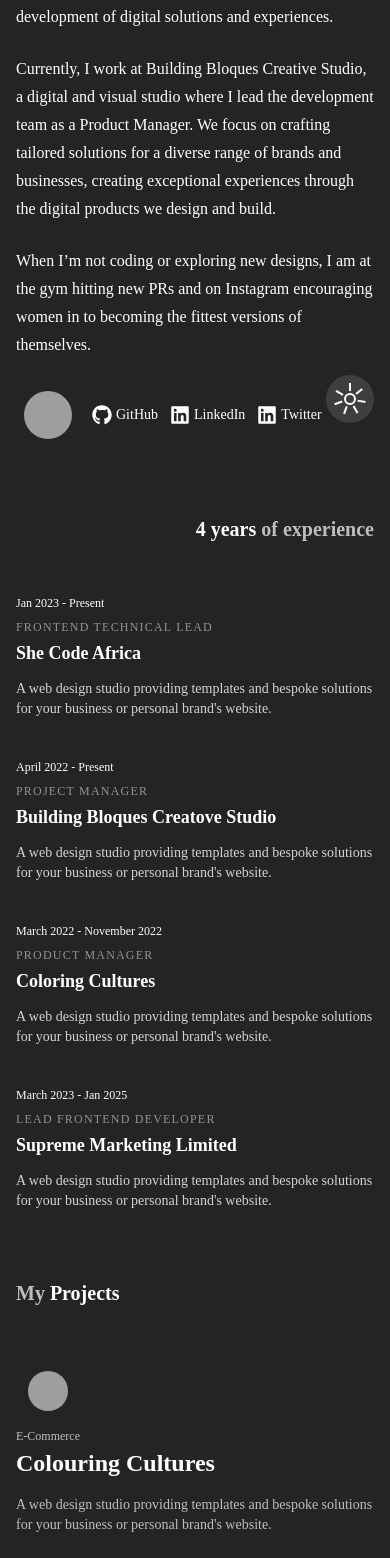
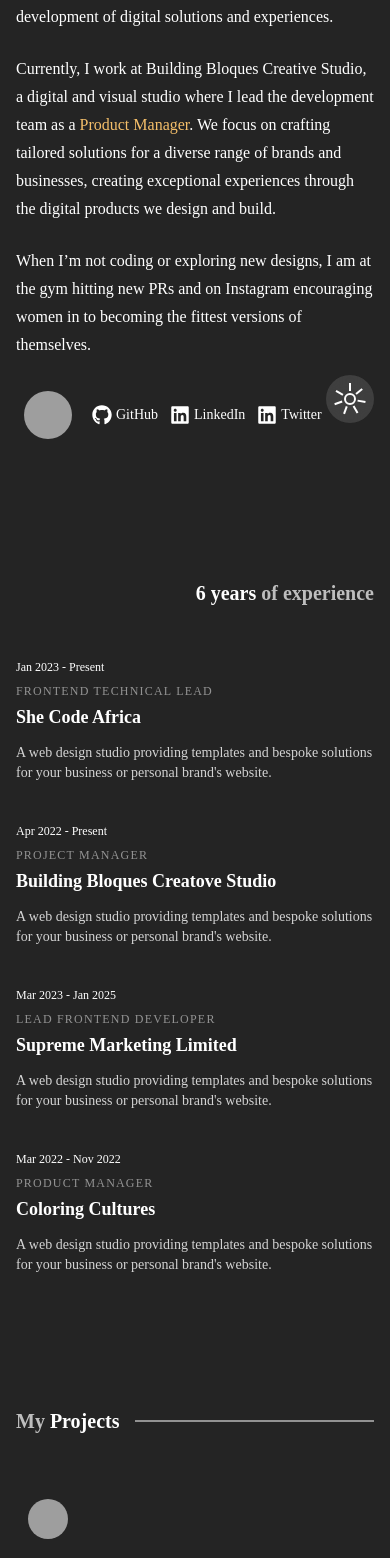
Before and after one commit to Lilianada/Quickview, a React (Create React App) app: page / in a window 390 px wide. Shown: the part 405-1963 px from the top of the page. Built offline with nearby package versions, Linux system fonts and the light colour scheme; grey boxes are pictures that could not be loaded.

Commit message:
redesigned mobile section headers

```diff
--- a/src/components/About.jsx
+++ b/src/components/About.jsx
@@ -7,7 +7,7 @@
 
   return (
     <section>
-      <div id="about" className="mb-16 lg:hidden">
+      <div id="about" className="mb-32 lg:hidden">
         <h1 className={`text-[58px] leading-[56px] font-bold mb-8 w-1/2`}>
           I'm a Product Manager.
         </h1>
@@ -22,8 +22,8 @@
           </p>
           <p className="leading-7">
             Currently, I work at Building Bloques Creative Studio, a digital and
-            visual studio where I lead the development team as a Product
-            Manager. We focus on crafting tailored solutions for a diverse range
+            visual studio where I lead the development team as a  <span style={{ color: theme.accent }}>Product
+            Manager</span>. We focus on crafting tailored solutions for a diverse range
             of brands and businesses, creating exceptional experiences through
             the digital products we design and build.
           </p>
@@ -90,8 +90,8 @@
           <div className={`text-base flex my-6`}>
             <p className="w-1/2 text-justify">
               Currently, I work at Building Bloques Creative Studio, a digital
-              and visual studio where I lead the development team as a Product
-              Manager. We focus on crafting tailored solutions for a diverse
+              and visual studio where I lead the development team as a  <span style={{ color: theme.accent }}>Product
+              Manager</span>. We focus on crafting tailored solutions for a diverse
               range of brands and businesses, creating exceptional experiences
               through the digital products we design and build.
             </p>
--- a/src/components/Experience.jsx
+++ b/src/components/Experience.jsx
@@ -6,12 +6,12 @@
     <section>
       <div
         id="experience"
-        className="mb-16 lg:my-12 lg:mb-0 lg:min-h-screen"
+        className="mb-32 lg:min-h-screen"
       >
         <h2
           className={`text-[20px] leading-[36px] font-semibold mb-12 text-right lg:text-[70px] lg:font-[900] lg:leading-[70px] lg:w-3/4 ml-auto`}
         >
-          <span>4 years </span>
+          <span>6 years </span>
           <span className="opacity-70">of experience</span>{" "}
         </h2>
 
--- a/src/components/Now.jsx
+++ b/src/components/Now.jsx
@@ -3,9 +3,17 @@
 const Now = () => {
   return (
     <section>
-      <div id="now" className="">
+      <div id="now" className="mb-32">
+        <div className="lg:hidden grid items-center col-span-2 grid-cols-[auto_1fr] gap-4 mb-12">
+          <h2
+            className={`text-[20px] leading-[36px] font-semibold text-left lg:text-[70px] lg:font-[900] lg:leading-[70px] lg:w-1/3 `}
+          >
+            Now
+          </h2>
+          <span className="inline-block h-[1.5px] bg-current opacity-50 transition-all duration-300 w-full" />
+        </div>
         <h2
-          className={`text-[20px] leading-[36px] font-semibold mb-12 text-left lg:text-[70px] lg:font-[900] lg:leading-[70px] lg:w-1/3 `}
+          className={`hidden lg:flex mb-12 text-[20px] leading-[36px] font-semibold text-left lg:text-[70px] lg:font-[900] lg:leading-[70px] lg:w-1/3 `}
         >
           Now
         </h2>
@@ -22,7 +30,6 @@
         <div className="mb-6">
           <h3
             className={`font-medium text-[18px] leading-[21px] mb-3 lg:text-[24px]`}
-
           >
             What I am doing:
           </h3>
@@ -33,39 +40,29 @@
 
         <ul className="space-y-4 mb-6 list-disc pl-5">
           <li className="text-[12px] leading-6 lg:text-[14px]">
-            <strong >
-              Decorating my new home:
-            </strong>{" "}
-            Adding pieces of decor and household items to make my new house a
-            home.
+            <strong>Decorating my new home:</strong> Adding pieces of decor and
+            household items to make my new house a home.
           </li>
 
           <li className="text-[12px] leading-6 lg:text-[14px]">
-            <strong >
-              Morning walks before I start working:
-            </strong>{" "}
-            Prioritizing physical health and mental clarity.
+            <strong>Morning walks before I start working:</strong> Prioritizing
+            physical health and mental clarity.
           </li>
 
           <li className="text-[12px] leading-6 lg:text-[14px]">
-            <strong >
-              Working on Building bloques and upcoming ventures:
-            </strong>{" "}
+            <strong>Working on Building bloques and upcoming ventures:</strong>{" "}
             Dedicating my leisure-time to grow my projects.
           </li>
 
           <li className="text-[12px] leading-6 lg:text-[14px]">
-            <strong >Sleeping More:</strong>{" "}
-            Changing my wake up time from 5am to 6am has allowed me to sleep
-            more which in turn makes me more active during the day and with less
-            cravings.
+            <strong>Sleeping More:</strong> Changing my wake up time from 5am to
+            6am has allowed me to sleep more which in turn makes me more active
+            during the day and with less cravings.
           </li>
 
           <li className="text-[12px] leading-6 lg:text-[14px]">
-            <strong >
-              Being consistent in working on my projects:
-            </strong>{" "}
-            Early planning for a minimal task management app.
+            <strong>Being consistent in working on my projects:</strong> Early
+            planning for a minimal task management app.
           </li>
         </ul>
 
--- a/src/components/Projects.jsx
+++ b/src/components/Projects.jsx
@@ -7,9 +7,18 @@
 
   return (
     <section>
-      <div id="project" className="lg:my-12 lg:min-h-screen">
+      <div id="projects" className="mb-32 lg:min-h-screen">
+      <div className="lg:hidden grid items-center col-span-2 grid-cols-[auto_1fr] gap-4 mb-12">
+      <h2
+          className={`text-[20px] leading-[36px] font-semibold text-left lg:text-[70px] lg:font-[900] lg:leading-[70px] lg:w-2/5`}
+        >
+          <span className="opacity-70">My </span>
+          <span style={{ color: theme.primaryText }}>Projects</span>{" "}
+        </h2>
+          <span className="inline-block h-[1.5px] bg-current opacity-50 transition-all duration-300 w-full" />
+        </div>
         <h2
-          className={`text-[20px] leading-[36px] font-semibold mb-12 text-left lg:text-[70px] lg:font-[900] lg:leading-[70px] lg:w-2/5 lg:mb-24`}
+          className={`hidden lg:blocktext-[20px] leading-[36px] font-semibold mb-12 text-left lg:text-[70px] lg:font-[900] lg:leading-[70px] lg:w-2/5`}
         >
           <span className="opacity-70">My </span>
           <span style={{ color: theme.primaryText }}>Projects</span>{" "}
@@ -28,9 +37,9 @@
               />
             </div>
             <div className="">
-              <span className="text-xs rounded opacity-70">{project.tags}</span>
-              <h3 className="font-bold text-2xl">{project.name}</h3>
-              <p className="text-sm lg:text-base mt-4 opacity-70">{project.description}</p>
+              <span className="text-xs rounded opacity-50 uppercase tracking-widest">{project.tags}</span>
+              <h3 className="font-bold text-lg">{project.name}</h3>
+              <p className="text-sm lg:text-base mt-3 opacity-70">{project.description}</p>
             </div>
           </div>
         ))}
--- a/src/components/Stack.jsx
+++ b/src/components/Stack.jsx
@@ -6,13 +6,22 @@
   const { theme } = useTheme();
   return (
     <section>
-      <div id="stack" className="lg:my-12 lg:min-h-screen">
+      <div id="stacks" className="mb-32 lg:min-h-screen">
+        <div className="lg:hidden grid items-center col-span-2 grid-cols-[1fr_auto] gap-4 mb-12">
+          <span className="inline-block h-[1.5px] bg-current opacity-50 transition-all duration-300 w-full" />
+          <h2
+            className={`text-[20px] leading-[36px] font-semibold text-right lg:text-[70px] lg:font-[900] lg:leading-[70px] lg:w-1/3 ml-auto`}
+          >
+            <span className="opacity-70">My </span>
+            <span style={{ color: theme.primaryText }}>Stack</span>{" "}
+          </h2>
+        </div>
         <h2
-          className={`text-[20px] leading-[36px] font-semibold mb-12 text-right lg:text-[70px] lg:font-[900] lg:leading-[70px] lg:w-1/3 ml-auto`}
-        >
-          <span className="opacity-70">My </span>
-          <span style={{ color: theme.primaryText }}>Stack</span>{" "}
-        </h2>
+            className={`hidden lg:block text-[20px] leading-[36px] font-semibold text-right lg:text-[70px] lg:font-[900] lg:leading-[70px] lg:w-1/3 ml-auto mb-12`}
+          >
+            <span className="opacity-70">My </span>
+            <span style={{ color: theme.primaryText }}>Stack</span>{" "}
+          </h2>
         {stacks.map((stack, index) => (
           <div
             key={index}
--- a/src/utils/data.js
+++ b/src/utils/data.js
@@ -6,35 +6,35 @@
         description: 'A web design studio providing templates and bespoke solutions for your business or personal brand\'s website.'
     },
     {
-        period: 'April 2022 - Present',
+        period: 'Apr 2022 - Present',
         company: 'Building Bloques Creatove Studio',
         role: 'Project Manager',
         description: 'A web design studio providing templates and bespoke solutions for your business or personal brand\'s website.'
     },
     {
-        period: 'March 2022 - November 2022',
+        period: 'Mar 2023 - Jan 2025',
+        company: 'Supreme Marketing Limited',
+        role: 'Lead Frontend Developer',
+        description: 'A web design studio providing templates and bespoke solutions for your business or personal brand\'s website.'
+    },
+    {
+        period: 'Mar 2022 - Nov 2022',
         company: 'Coloring Cultures',
         role: 'Product Manager',
         description: 'A web design studio providing templates and bespoke solutions for your business or personal brand\'s website.'
     },
-    {
-        period: 'March 2023 - Jan 2025',
-        company: 'Supreme Marketing Limited',
-        role: 'Lead Frontend Developer',
-        description: 'A web design studio providing templates and bespoke solutions for your business or personal brand\'s website.'
-    }
 ];
 
 export const projects = [
     {
-        name: 'Colouring Cultures',
+        name: 'Firmco Admin & Firmco Client',
         tags: 'E-Commerce',
         description: 'A web design studio providing templates and bespoke solutions for your business or personal brand\'s website.',
         image: '/image/project-screenshot1.png'
     },
     {
-        name: 'Colouring Cultures',
-        tags: 'E-Commerce',
+        name: 'Plannr',
+        tags: 'Personal Finance App',
         description: 'A web design studio providing templates and bespoke solutions for your business or personal brand\'s website.',
         image: '/image/project-screenshot2.jpeg'
     },
@@ -82,8 +82,8 @@
 export const navSections = [
     { id: 'about', label: 'About' },
     { id: 'experience', label: 'Experience' },
-    { id: 'project', label: 'Projects' },
-    { id: 'stack', label: 'Stacks' },
+    { id: 'projects', label: 'Projects' },
+    { id: 'stacks', label: 'Stacks' },
     { id: 'now', label: 'Now' },
     { id: 'contact', label: 'Contact' }
 ];
```
